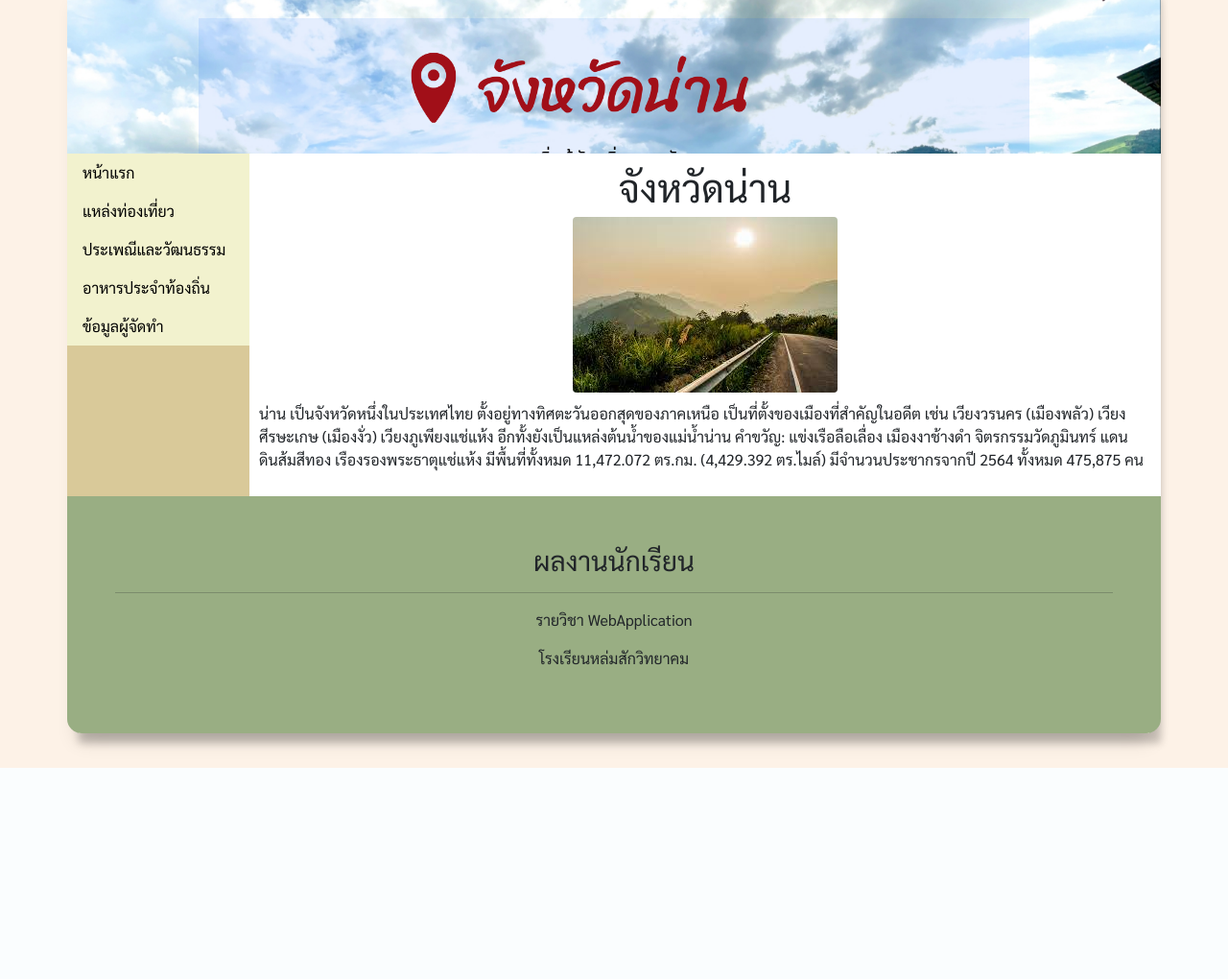
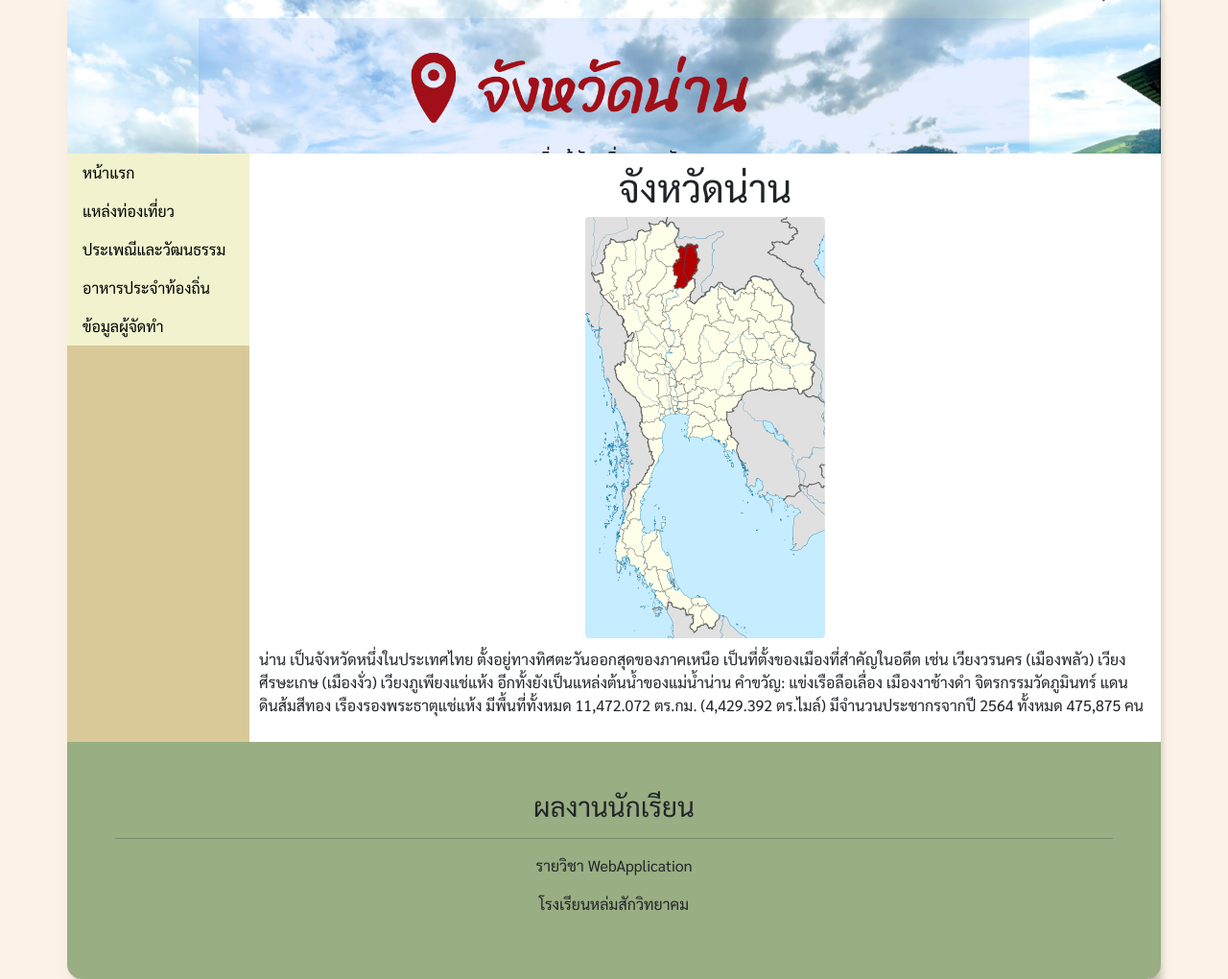
Before and after one commit to nonginjun/phpclassroom, a PHP site: page / in a window 1280 px wide. Shown: the whole page at 96% size. Before the commit the page ends 800 px from the top, so only its background shows below. Run offline with PHP 8.4, Linux system fonts and the light colour scheme.

Commit message:
Update index.php

```diff
--- a/index.php
+++ b/index.php
@@ -118,7 +118,7 @@
           <center>
             <h1>จังหวัดน่าน</h1>
           </center>
-          <center><img src="example_pix.jpg" class="img-fluid rounded"></center>
+          <center><img src="kon.png" class="img-fluid rounded"></center>
           <p>
          น่าน เป็นจังหวัดหนึ่งในประเทศไทย ตั้งอยู่ทางทิศตะวันออกสุดของภาคเหนือ เป็นที่ตั้งของเมืองที่สำคัญในอดีต เช่น เวียงวรนคร (เมืองพลัว) เวียงศีรษะเกษ (เมืองงั่ว) เวียงภูเพียงแช่แห้ง อีกทั้งยังเป็นแหล่งต้นน้ำของแม่น้ำน่าน
 
```
